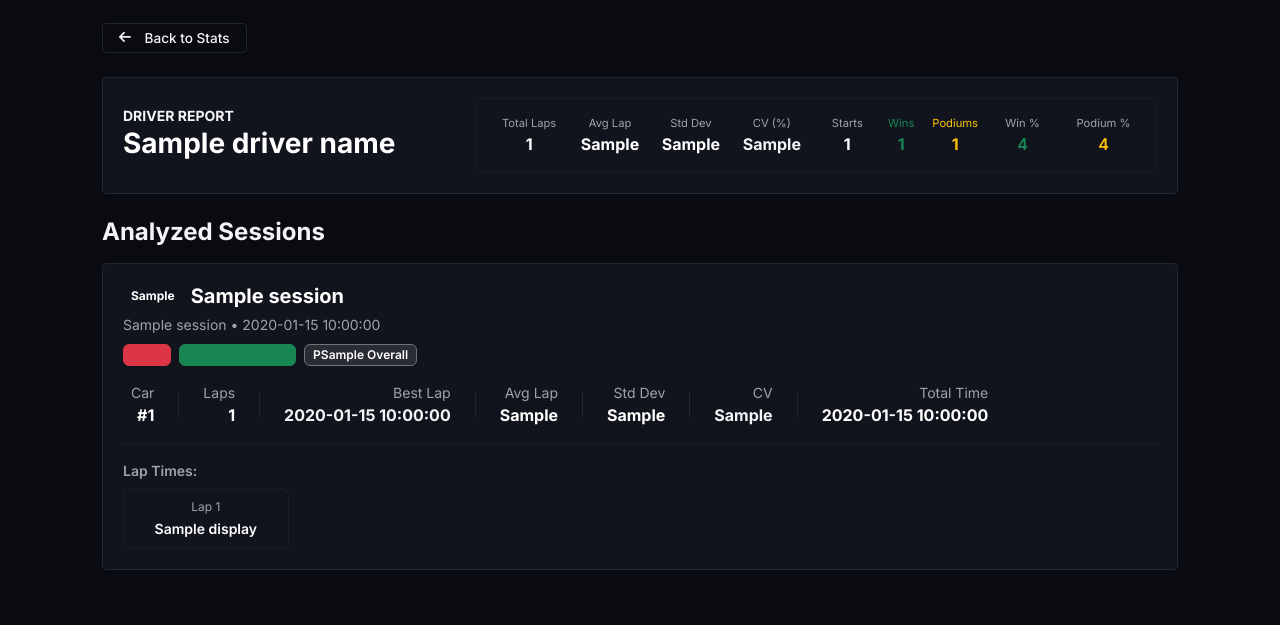
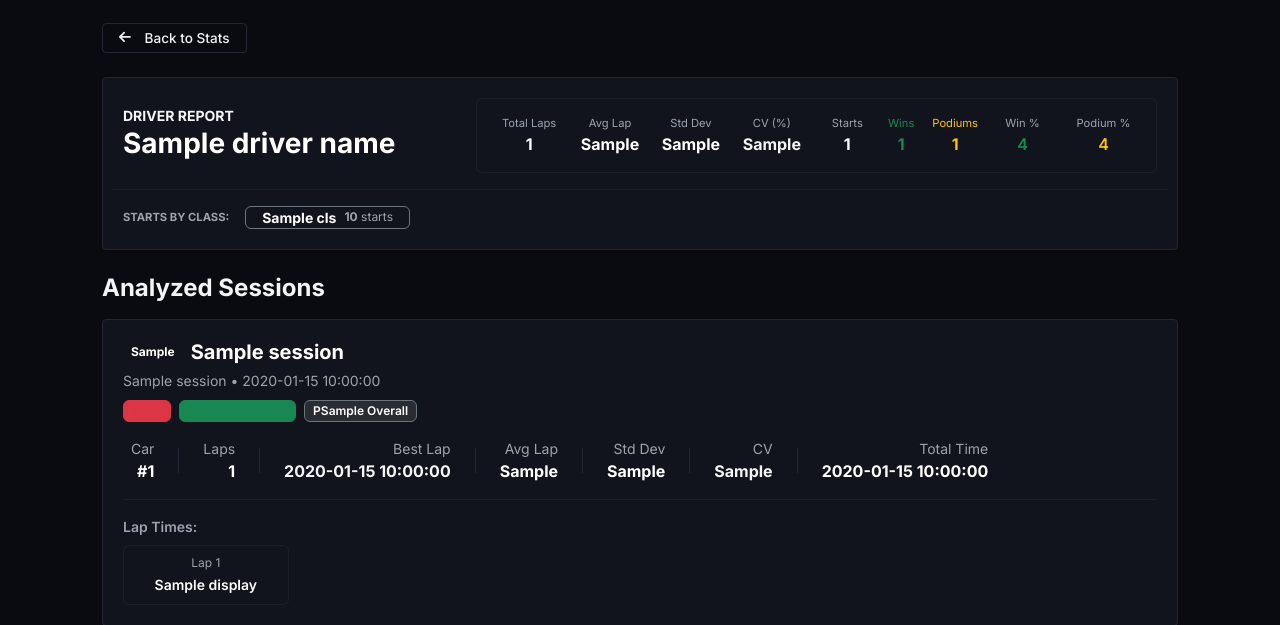
Before and after one commit to ncrosty58/speedhive-tools-ui, a Python web app: template templates/driver_stats_breakdown.html in a window 1280 px wide. Shown: the part 151-776 px from the top of the page. Run offline with Jinja, Linux system fonts and the light colour scheme; the template is opened without the code that fills it: most values are stand-ins (such as "Sample title", 1, 10 or a date in 2020).

Commit message:
feat(driver-breakdown): resolve driver class name from results payload and show stats by class

```diff
--- a/templates/driver_stats_breakdown.html
+++ b/templates/driver_stats_breakdown.html
@@ -104,6 +104,24 @@
                         </div>
                     </div>
                 </div>
+
+                {% if class_stats %}
+                    <div class="col-12 mt-3 pt-3 border-top border-secondary border-opacity-10">
+                        <div class="d-flex flex-wrap gap-2 align-items-center">
+                            <span class="text-muted small fw-bold text-uppercase tracking-wider me-2" style="font-size: 0.7rem;">Starts by Class:</span>
+                            {% for cls, cstats in class_stats.items() %}
+                                <div class="bg-surface border border-secondary border-opacity-15 rounded px-3 py-1.5 d-flex align-items-center gap-2">
+                                    <span class="fw-bold text-white small">{{ cls }}</span>
+                                    <span class="text-muted small" style="font-size: 0.75rem;">
+                                        <strong>{{ cstats.starts }}</strong> starts
+                                        {% if cstats.wins > 0 %}(<span class="text-success fw-semibold">{{ cstats.wins }} W</span>){% endif %}
+                                        {% if cstats.podiums > 0 %}(<span class="text-warning fw-semibold">{{ cstats.podiums }} P</span>){% endif %}
+                                    </span>
+                                </div>
+                            {% endfor %}
+                        </div>
+                    </div>
+                {% endif %}
             </div>
         </div>
     </div>
```
Also changed, not shown: app/routes/stats.py (+26 -9 lines).
